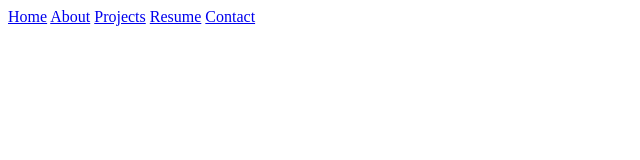
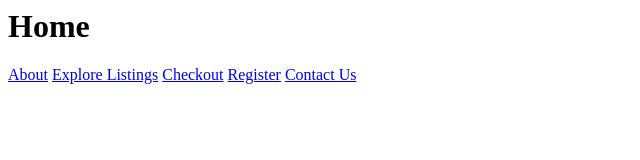
Before and after one commit to manisabakang-cell/Bida25-404, a plain HTML site: page index.html in a window 1280 px wide. Shown: the whole page, without its empty margins (0-640 px from the left). Drawn offline with Linux system fonts and the light colour scheme.

Commit message:
Change title to 'Home' and update navigation
Updated the title and navigation structure.

```diff
--- a/index.html
+++ b/index.html
@@ -3,14 +3,18 @@
 <head>
     <meta charset="UTF-8">
     <meta name="viewpoint"content="width=device-width,initial-scale=1.0">
-    <title>Joy Manisa</title>
-    <link rel="stylesheet"href="styles.css">
+    <title>Home</title>
 </head>
 <body>
-  <nav>
-    <a href="index.html">Home</a>
-    <a href="about.html">About</a>
-    <a href="projects.html">Projects</a>
-    <a href="resume.html">Resume</a>
-    <a href="contact.html">Contact</a>
- </nav>
+  <header>
+    <h1>Home</h1>
+    <nav>
+        <a href="about.html">About</a>
+        <a href="explore listings.html">Explore Listings</a>
+        <a href="checkout.html">Checkout</a>
+        <a href="log in or sign in.html">Register</a>
+        <a href="contact us.html">Contact Us</a>
+    </nav>
+  </header>
+</body>
+</html>
```
